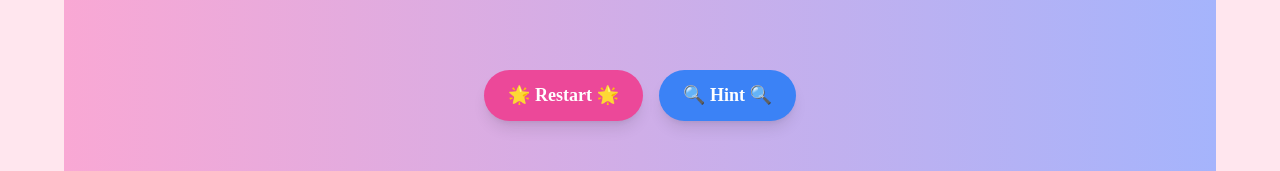
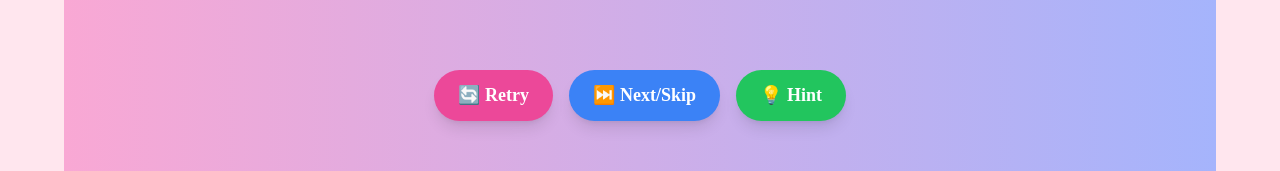
Before and after one commit to MUSTAFA-A-KHAN/CrocodileMiniApp, a React (Vite) app: page /CrocodileMiniApp/wordScramble in a window 1280 px wide. Shown: the part 598-769 px from the top of the page. Built offline with nearby package versions, Linux system fonts and the light colour scheme; no server answers; a web font is replaced by a local one.

Commit message:
feat: add retry/reshuffle feature.

```diff
--- a/src/pages/Dashboard/components/wordScramble.jsx
+++ b/src/pages/Dashboard/components/wordScramble.jsx
@@ -38,6 +38,13 @@ const WordScrambleGame = () => {
     setHint("");
   };
 
+  const reshuffleWord = () => {
+    setScrambledWord(shuffleWord(originalWord));
+    setSelectedIndices([]);
+    setMessage("");
+    setHint("");
+  };
+
   const fetchHint = async () => {
     try {
       const response = await fetch(
@@ -55,6 +62,7 @@ const WordScrambleGame = () => {
         setHint("No hint available.");
       }
     } catch (error) {
+      setHint("Unable to fetch hint.");
       console.error("Error fetching hint:", error);
       setHint("Error fetching hint.");
     }
@@ -93,7 +101,6 @@ const WordScrambleGame = () => {
     }
   };
 
-  // Function to get position of each character (circle) on the screen
   const getPosition = (index) => {
     const angle = (360 / scrambledWord.length) * index;
     const x = 100 + 80 * Math.cos((angle * Math.PI) / 180);
@@ -197,18 +204,24 @@ const WordScrambleGame = () => {
             );
           })}
         </div>
-        <div className="mt-6">
+        <div className="mt-6 flex gap-4">
+          <button
+            onClick={reshuffleWord}
+            className="bg-pink-500 text-white px-6 py-3 rounded-full shadow-lg hover:bg-pink-600 transform transition-all duration-300 ease-in-out"
+          >
+            🔄 Retry
+          </button>
           <button
             onClick={() => startGame(words)}
-            className="bg-pink-500 text-white px-6 py-3 rounded-full shadow-lg hover:bg-pink-600 transform transition-all duration-300 ease-in-out"
+            className="bg-blue-500 text-white px-6 py-3 rounded-full shadow-lg hover:bg-blue-600 transform transition-all duration-300 ease-in-out"
           >
-            🌟 Restart 🌟
+            ⏭️ Next/Skip
           </button>
           <button
             onClick={fetchHint}
-            className="ml-4 bg-blue-500 text-white px-6 py-3 rounded-full shadow-lg hover:bg-blue-600 transform transition-all duration-300 ease-in-out"
+            className="bg-green-500 text-white px-6 py-3 rounded-full shadow-lg hover:bg-green-600 transform transition-all duration-300 ease-in-out"
           >
-            🔍 Hint 🔍
+            💡 Hint
           </button>
         </div>
         {message && (
```
